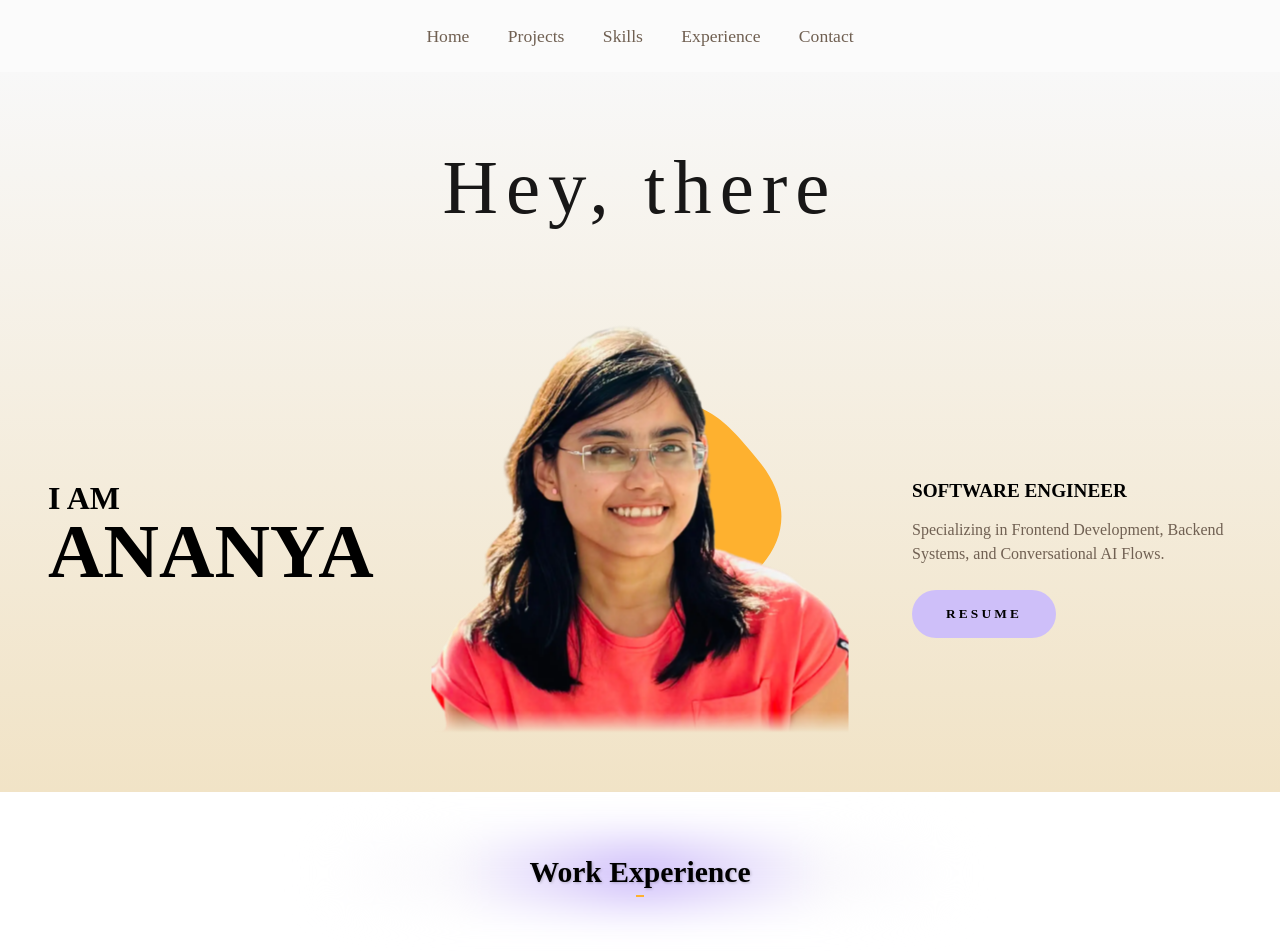
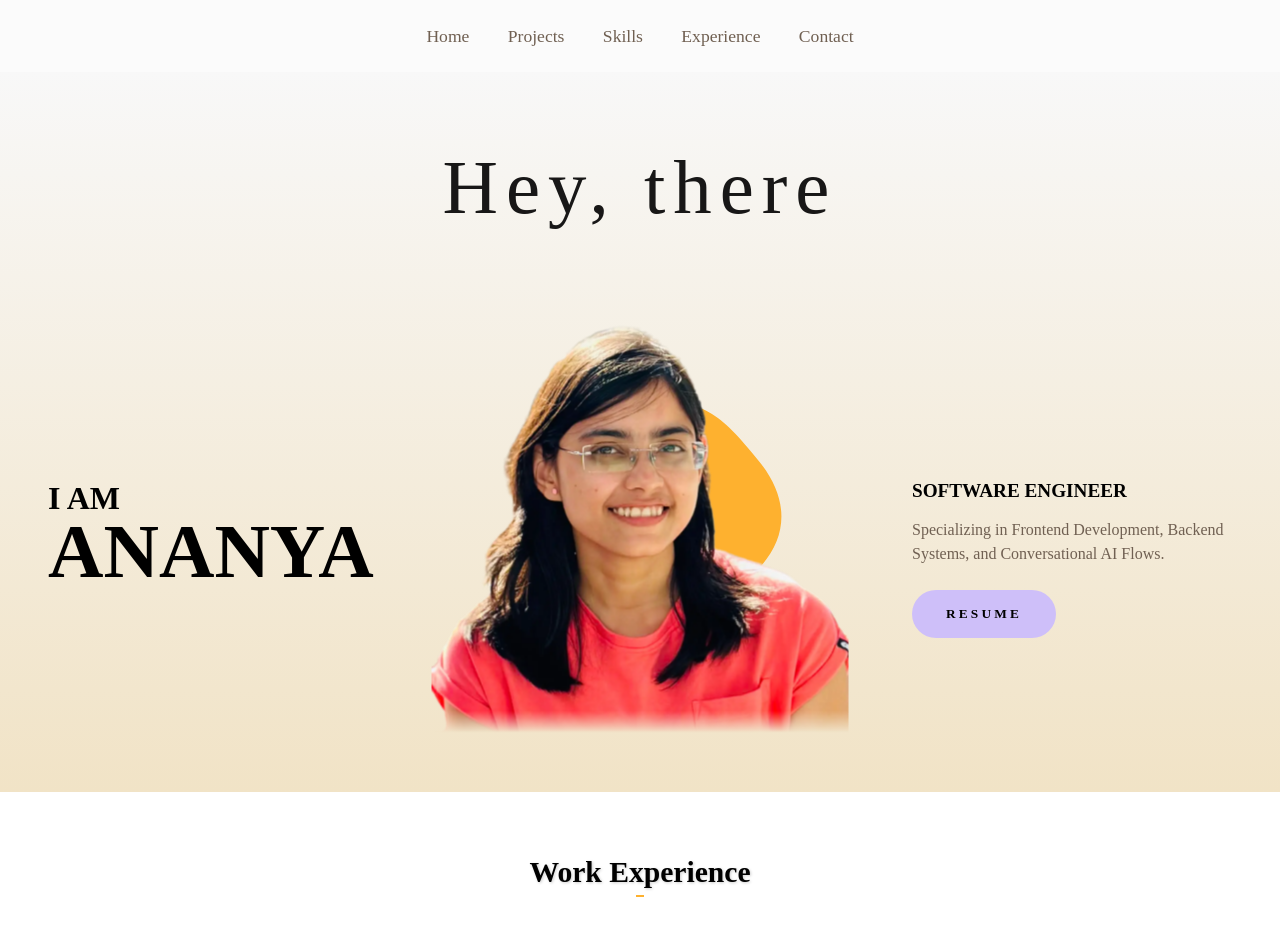
Before and after one commit to ananya-ghoshal/portfolio_website, a React (Vite) app: page / in a window 1280 px wide. Shown: the top 952 px of the page. Built offline with nearby package versions, Linux system fonts and the light colour scheme; the HTML template or start-up script is replaced by a standard one.

Commit message:
Disable radial gradient background in Workexp
Comment out the radial gradient background in WorkExp.css

```diff
--- a/src/styles/WorkExp.css
+++ b/src/styles/WorkExp.css
@@ -19,12 +19,12 @@
   width: 80%;
   height: 200%;
   transform: translate(-50%, -50%);
-  background: radial-gradient(
+  /* background: radial-gradient(
     circle,
     rgb(207, 190, 251) 0%,
     rgb(250, 249, 252) 40%,
     transparent 70%
-  );
+  ); */
   filter: blur(20px);
   z-index: -1;
 }
```
